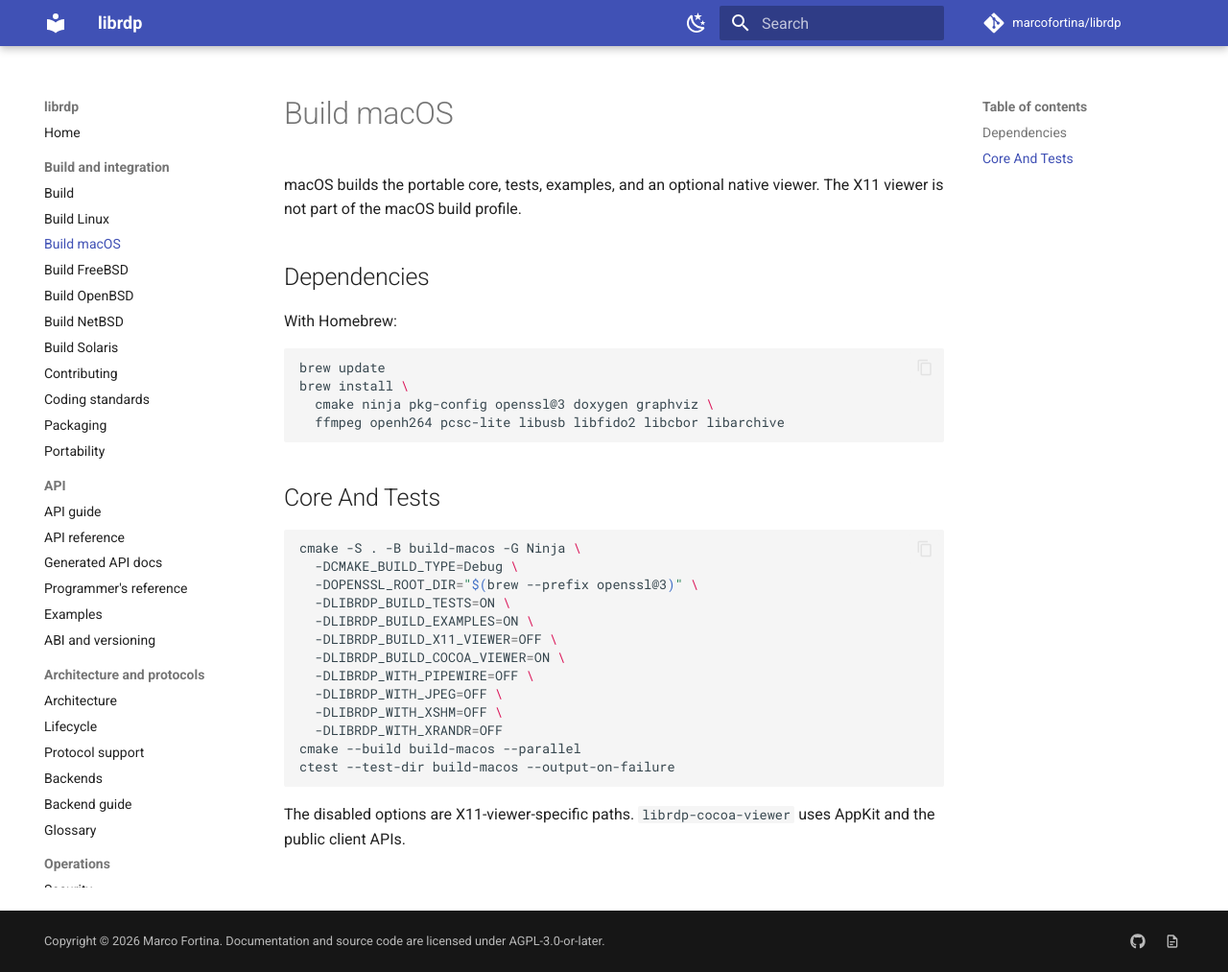
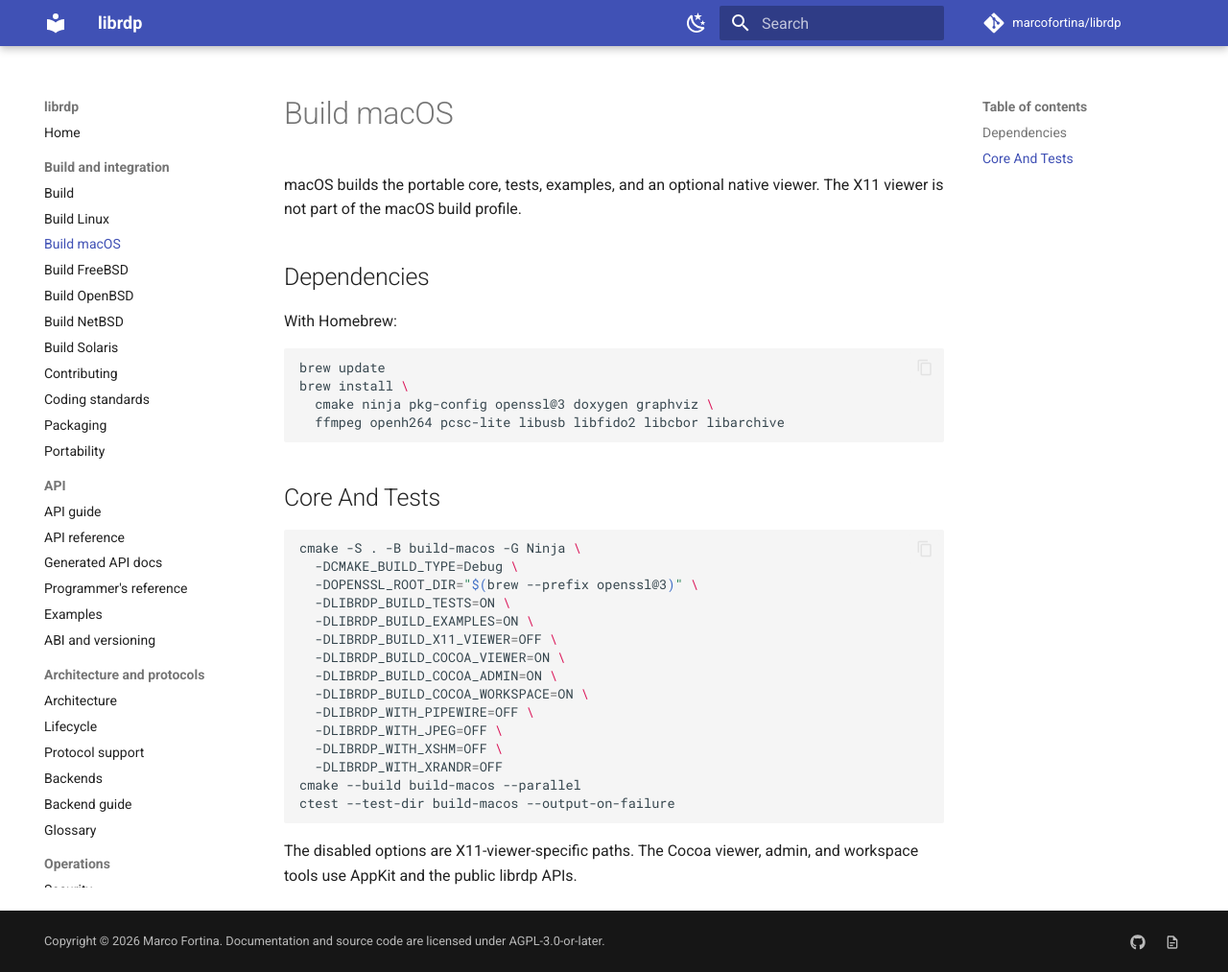
Before and after one commit to marcofortina/librdp, an MkDocs documentation site: the page built from docs/build-macos.md, in a window 1280 px wide and 1013 px high. Shown: the whole window at 96% size. Built offline with MkDocs 1.6.1 and Material for MkDocs 9.7.7, drawn with Linux system fonts in a browser that asks for light colours; comment, search, counter and statistics services are not loaded.

Commit message:
Add Cocoa admin and workspace tools

````diff
--- a/CMakeLists.txt
+++ b/CMakeLists.txt
@@ -25,5 +25,7 @@ include(cmake/X11Viewer.cmake)
 include(cmake/CocoaViewer.cmake)
 include(cmake/X11Admin.cmake)
 include(cmake/X11Workspace.cmake)
+include(cmake/CocoaAdmin.cmake)
+include(cmake/CocoaWorkspace.cmake)
 include(cmake/Packaging.cmake)
 include(cmake/Summary.cmake)
--- a/docs/build-macos.md
+++ b/docs/build-macos.md
@@ -29,6 +29,8 @@ cmake -S . -B build-macos -G Ninja \
   -DLIBRDP_BUILD_EXAMPLES=ON \
   -DLIBRDP_BUILD_X11_VIEWER=OFF \
   -DLIBRDP_BUILD_COCOA_VIEWER=ON \
+  -DLIBRDP_BUILD_COCOA_ADMIN=ON \
+  -DLIBRDP_BUILD_COCOA_WORKSPACE=ON \
   -DLIBRDP_WITH_PIPEWIRE=OFF \
   -DLIBRDP_WITH_JPEG=OFF \
   -DLIBRDP_WITH_XSHM=OFF \
@@ -37,5 +39,5 @@ cmake --build build-macos --parallel
 ctest --test-dir build-macos --output-on-failure
 ```
 
-The disabled options are X11-viewer-specific paths. `librdp-cocoa-viewer`
-uses AppKit and the public client APIs.
+The disabled options are X11-viewer-specific paths. The Cocoa viewer, admin,
+and workspace tools use AppKit and the public librdp APIs.
````
Also changed, not shown: docs/build.md (+2 -0 lines), docs/index.md (+2 -0 lines), 11 other files.
